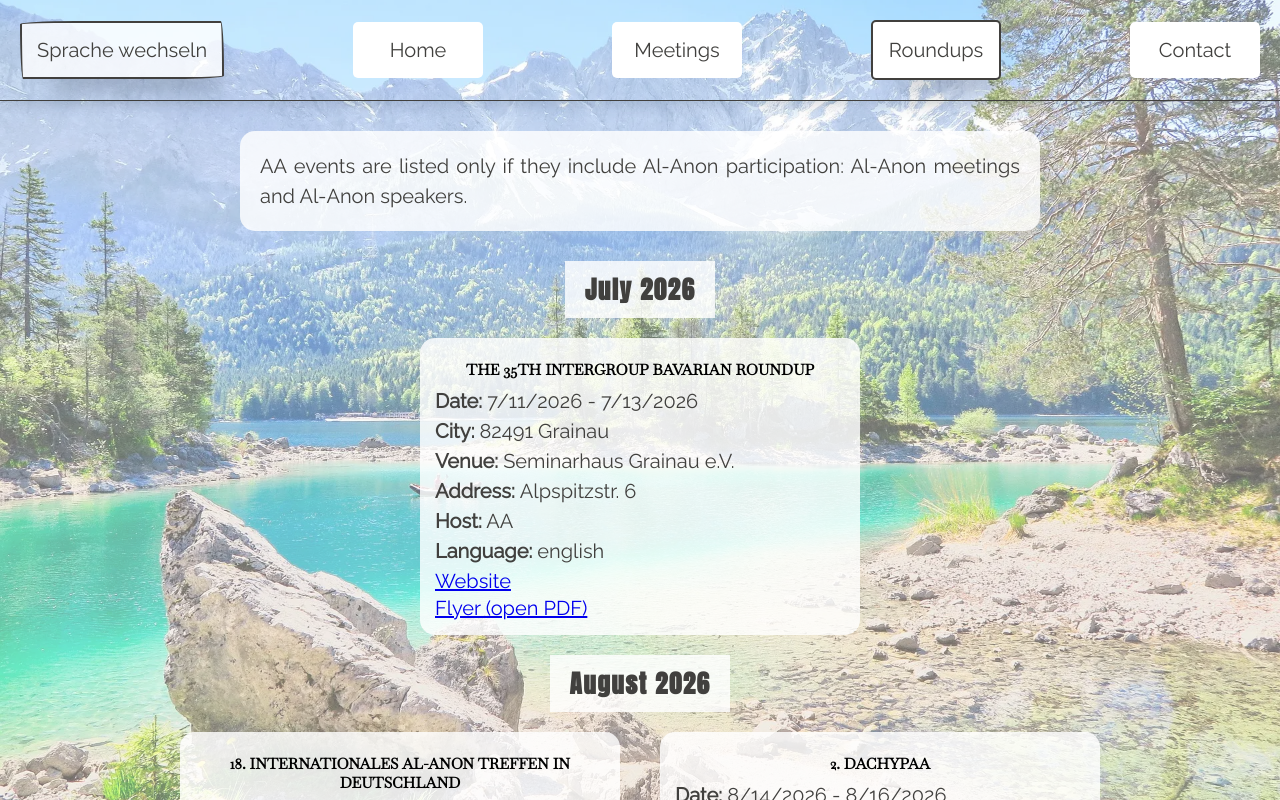
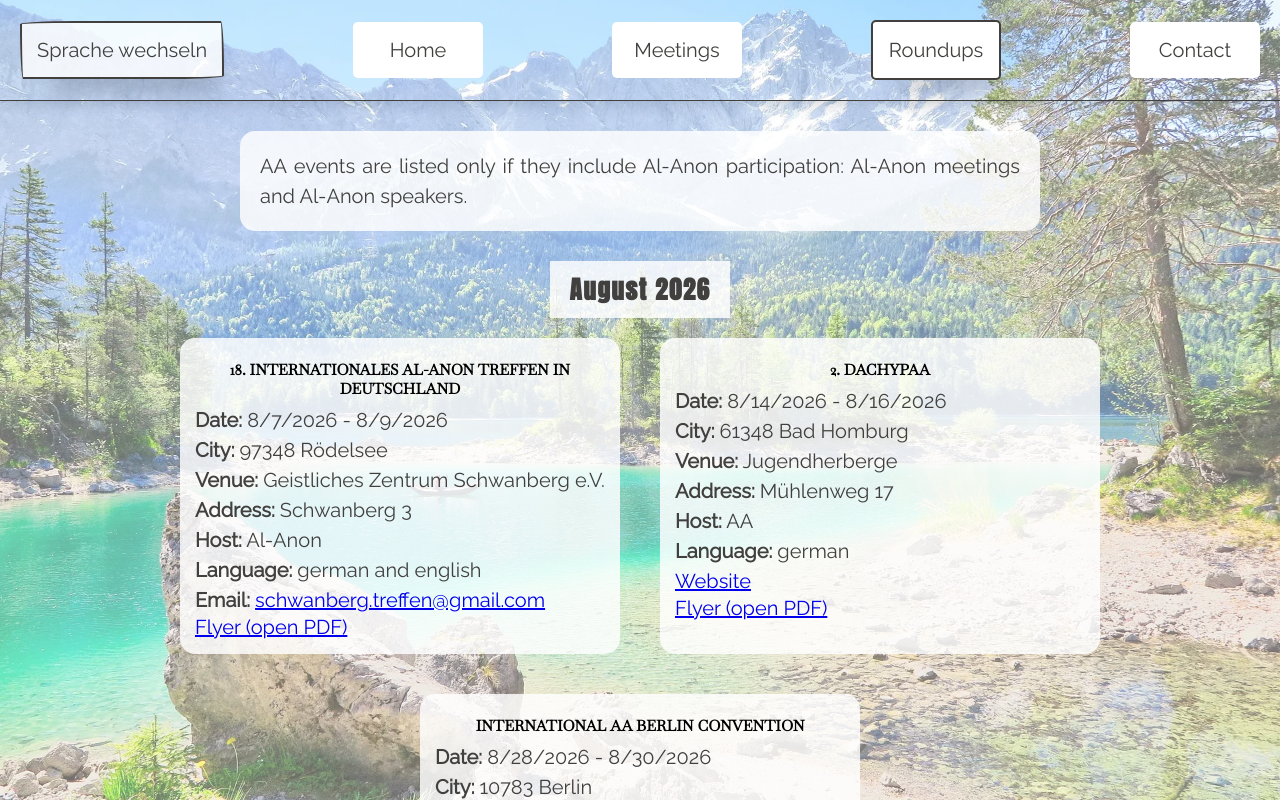
Before and after one commit to Footsteps/al-anon, a React (Vite) app: page /events in a window 1280 px wide. Shown: the top 800 px of the page. Built offline with nearby package versions, Linux system fonts and the light colour scheme.

Commit message:
event change

```diff
--- a/src/data/events.js
+++ b/src/data/events.js
@@ -33,21 +33,6 @@ export const events = [
     "id": "2026-07",
     "month": {"de": "Juli 2026", "en": "July 2026"},
     "events": [
-      {
-        "id": 1,
-        "title": "The 35th Intergroup Bavarian Roundup",
-        "startDate": "2026-07-11",
-        "endDate": "2026-07-13",
-        "organizer": "AA",
-        "languages": {"de": "englisch", "en": "english"},
-        "city": "82491 Grainau",
-        "country": {"de": "Deutschland", "en":"Germany"},
-        "address": "Alpspitzstr. 6",
-        "location": "Seminarhaus Grainau e.V.",
-        "website": "https://alcoholics-anonymous.eu/event/the-35th-intergroup-bavarian-roundup/",
-        "email": null,
-        "flyer": {"de": "/flyer/35th Annual AA Bavarian Roundup-Final-mku-02.pdf"}
-      }
     ]
   },
   {
```
Also changed, not shown: 1 other file (tests, documents, lock files or other folders).
